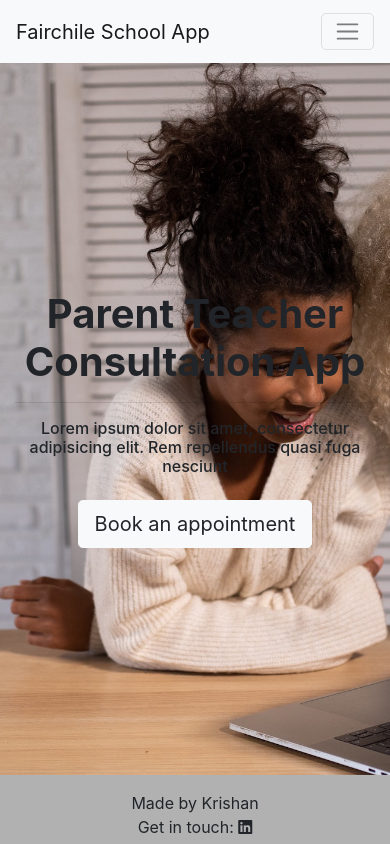
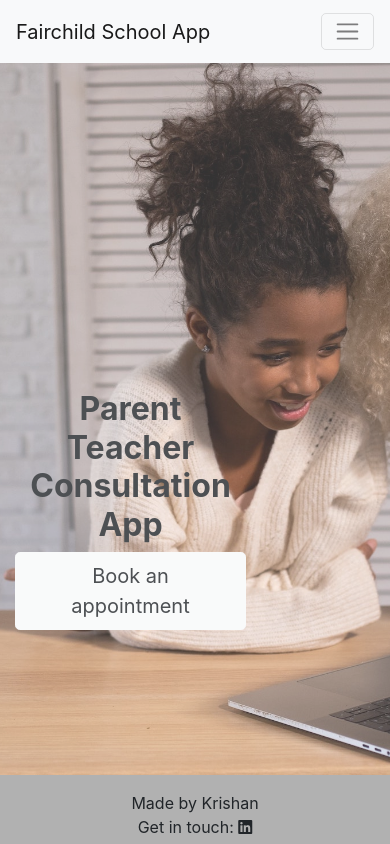
Before and after one commit to kslg/appointment-app, a Django app: page / in a window 390 px wide. Run offline with Django 3.2, Linux system fonts and the light colour scheme.

Commit message:
Update class homepage-content and create responsive views for the homepage image

```diff
--- a/static/css/styles.css
+++ b/static/css/styles.css
@@ -6,6 +6,14 @@
   background: rgb(177, 177, 177);
   min-height: 60px;
   font-family:'Source Sans Pro', sans-serif;
+}
+
+/*############
+  HOMEPAGE
+##############*/
+
+.mb-5 {
+  padding-right: 9rem;
 }
 
 /*############
@@ -25,16 +33,14 @@ body, html {
   height: 100%;
 }
 .hero-img {
-  /* The image used */
   background-image: url("../img/background-image.jpg");
-
-  /* Full height */
   height: 90%;
-
-  /* Center and scale the image nicely */
   background-position: center;
   background-repeat: no-repeat;
   background-size: cover;
+  opacity: 0.8;
+
+
 }
 
 /*############
@@ -877,3 +883,50 @@ CONTACT
     line-height:1.2;
   }
 }
+
+@media (min-width:320px) {
+  .mb-5{
+    margin-bottom: -10rem!important;
+  }
+}
+
+@media (min-width:320px) {
+  .hero-img{
+    height: 77%;
+  }
+}
+
+@media (min-width:412px) {
+  .mb-5{
+    margin-bottom: -13rem!important;
+  }
+}
+
+@media (min-width:412px) {
+  .hero-img{
+    height: 86%;
+  }
+}
+
+@media (min-width:375px) {
+  .hero-img{
+    height: 87%;
+  }
+}
+
+/*############
+  TABLET VIEW
+##############*/
+
+@media (min-width:768px) {
+  .mb-5{
+    margin-bottom: 21rem!important;
+  }
+}
+
+@media (min-width:1024px) {
+  .mb-5{
+    margin-bottom: 2rem!important;
+    padding-left: 6%;
+  }
+}
--- a/templates/base.html
+++ b/templates/base.html
@@ -7,6 +7,9 @@
         <meta charset="utf-8">
         <meta name="viewport" content="width=device-width, initial-scale=1, shrink-to-fit=no">
         <meta http-equiv="x-ua-compatible" content="ie=edge">
+        <meta name="description" content="The Fairchild School Appointment App for Parents and Teachers.">
+        <meta name="keywords" content="school, appointment, parent-teacher, fairchild school">
+        <meta name="author" content="Krishan Gharu for Code Institute Portfolio Project 4">
         <title>{{title}}</title>
         {% comment %} Bootstrap CSS via jsDelivr {% endcomment %}
         <link rel="stylesheet" href="https://cdn.jsdelivr.net/npm/bootstrap@4.6.2/dist/css/bootstrap.min.css" integrity="sha384-xOolHFLEh07PJGoPkLv1IbcEPTNtaed2xpHsD9ESMhqIYd0nLMwNLD69Npy4HI+N" crossorigin="anonymous">
@@ -23,7 +26,7 @@
 
     <body>
         <nav class="navbar navbar-expand-lg navbar-light bg-light">
-            <a class="navbar-brand" href="{% url 'home' %}">Fairchile School App</a>
+            <a class="navbar-brand" href="{% url 'home' %}">Fairchild School App</a>
             <button class="navbar-toggler" type="button" data-toggle="collapse" data-target="#navbarNav" aria-controls="navbarNav" aria-expanded="false" aria-label="Toggle navigation">
               <span class="navbar-toggler-icon"></span>
             </button>
--- a/templates/index.html
+++ b/templates/index.html
@@ -21,11 +21,8 @@
     <!--Grid row-->
     <div class="row">
       <!--Grid column-->
-      <div class="col-md-6 white-text text-center text-md-left mt-xl-5 mb-5 wow fadeInLeft" data-wow-delay="0.3s">
-        <h1 class="h1-responsive font-weight-bold mt-sm-5">Parent Teacher Consultation App</h1>
-        <hr class="hr-light">
-        <h6 class="mb-4">Lorem ipsum dolor sit amet, consectetur adipisicing elit. Rem repellendus quasi fuga nesciunt
-        </h6>
+      <div class="homepage-content col-md-6 white-text text-center text-md-left mt-xl-5 mb-5 wow fadeInLeft" data-wow-delay="0.3s">
+        <h2 class="h2-responsive font-weight-bold mt-sm-5">Parent Teacher Consultation App</h2>
         <a href="{% url 'appointment' %}" class="btn btn-light btn-lg action-button" type="button">Book an appointment</a>
       </div>
       <!--Grid column-->
```
